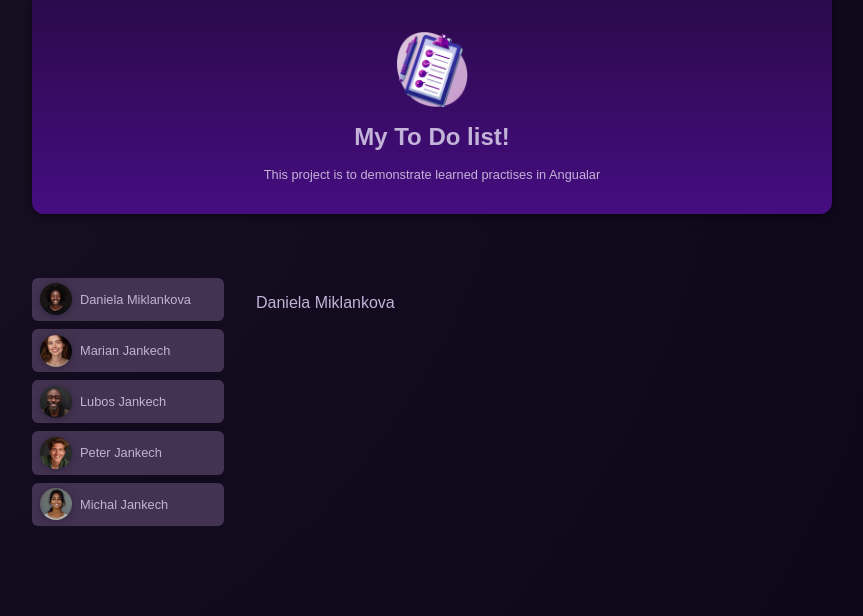
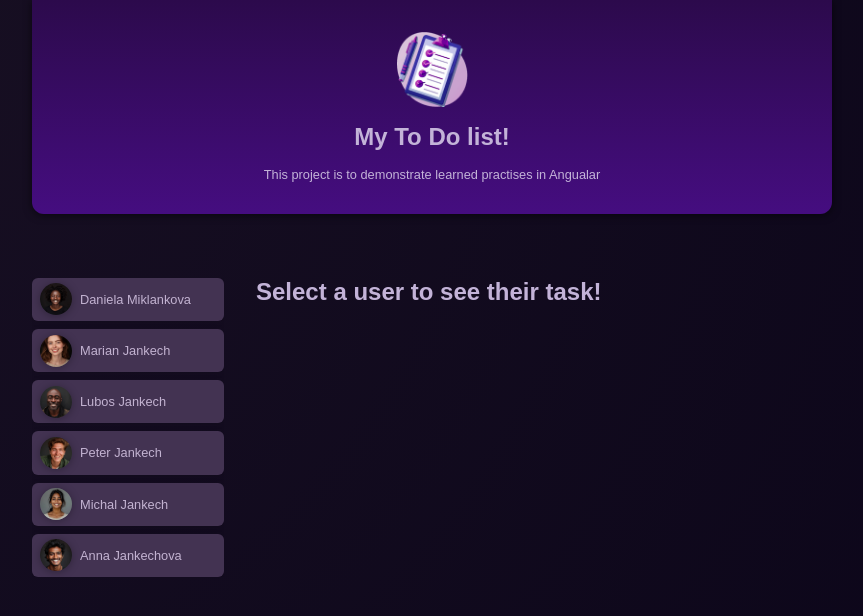
Before and after one commit to Miro-Jankech/myToDoList, an Angular app: page / in a window 1280 px wide. Shown: the top 616 px of the page, without its empty margins (208-1071 px from the left). Built offline with nearby package versions, Linux system fonts and the light colour scheme.

Commit message:
for and if used

```diff
--- a/src/app/app.component.html
+++ b/src/app/app.component.html
@@ -1,21 +1,15 @@
 <app-header />
 <main>
   <ul id="users">
+    @for(user of users; track user.id) {
     <li>
-      <app-user [user]="users[0]" (select)="onSelectUser($event)" />
+      <app-user [user]="user" (select)="onSelectUser($event)" />
     </li>
-    <li>
-      <app-user [user]="users[1]" (select)="onSelectUser($event)" />
-    </li>
-    <li>
-      <app-user [user]="users[2]" (select)="onSelectUser($event)" />
-    </li>
-    <li>
-      <app-user [user]="users[3]" (select)="onSelectUser($event)" />
-    </li>
-    <li>
-      <app-user [user]="users[4]" (select)="onSelectUser($event)" />
-    </li>
+  }
   </ul>
+  @if(selectedUser){
   <app-tasks [name]="selectedUser.name"></app-tasks>
+} @else {
+  <p id="fallback">Select a user to see their task!</p>
+}
 </main>
--- a/src/app/app.component.ts
+++ b/src/app/app.component.ts
@@ -13,7 +13,7 @@ import { TasksComponent } from './tasks/tasks.component';
 })
 export class AppComponent {
   users = DUMMY_USERS
-  selectedUserId = 'u1';
+  selectedUserId?: string;
 
 onSelectUser(id:string) {
   this.selectedUserId = id;
```
